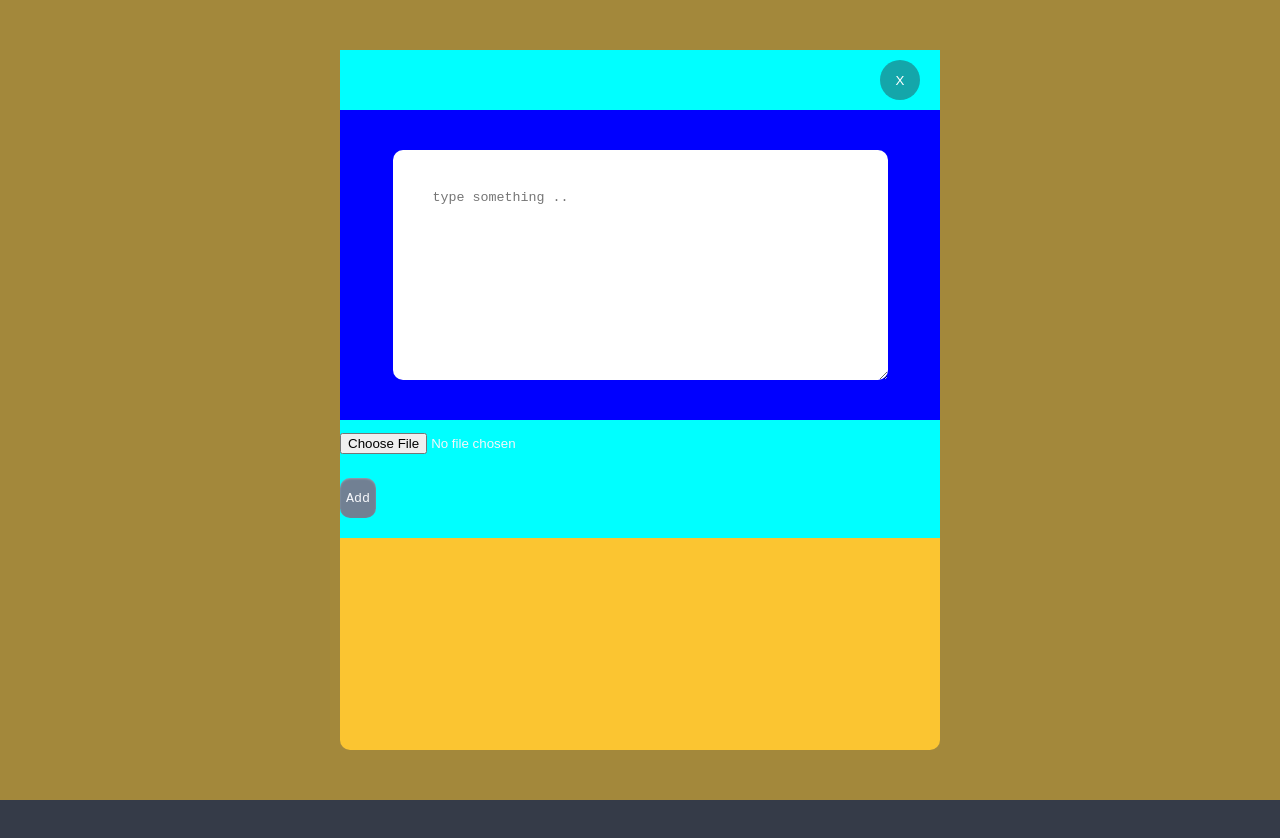
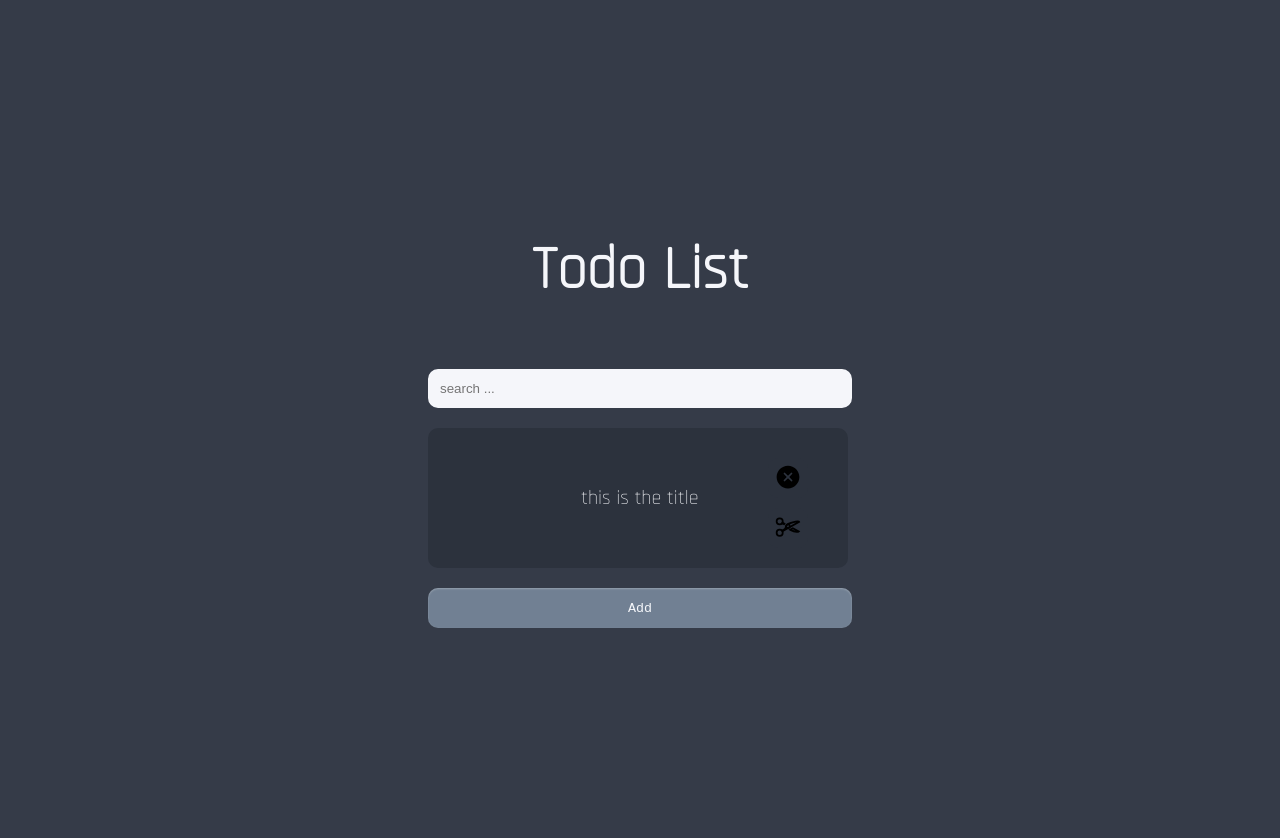
Before and after one commit to Haile-08/TODO_APP, a React (Create React App) app in the folder client/: page / in a window 1280 px wide. Built offline with nearby package versions, Linux system fonts and the light colour scheme.

Commit message:
finished the modal

```diff
--- a/client/src/components/add_btn/add_btn.js
+++ b/client/src/components/add_btn/add_btn.js
@@ -1,10 +1,12 @@
 import React from "react";
 import "../../css/Addbtn.css";
 
-function Add_Btn() {
+function Add_Btn({ modal }) {
   return (
     <>
-      <button className="addbtn">Add</button>
+      <button className="addbtn" onClick={modal}>
+        Add
+      </button>
     </>
   );
 }
--- a/client/src/components/close/close.js
+++ b/client/src/components/close/close.js
@@ -2,9 +2,9 @@ import React from "react";
 import close from "../../assets/close.svg";
 import "../../css/close.css";
 
-function Close() {
+function Close({ modal }) {
   return (
-    <button className="closebtn">
+    <button className="closebtn" onClick={modal}>
       <p>X</p>
     </button>
   );
--- a/client/src/components/modal/modalpage.js
+++ b/client/src/components/modal/modalpage.js
@@ -2,12 +2,12 @@ import React from "react";
 import "../../css/modalpage.css";
 import PostModal from "./post/postmodal";
 
-function Modalpage() {
+function Modalpage({ modal }) {
   return (
     <div className="modal">
       <div className="overlay">
         <div className="modalcontent">
-          <PostModal />
+          <PostModal modal={modal} />
         </div>
       </div>
     </div>
--- a/client/src/components/modal/post/postmodal.js
+++ b/client/src/components/modal/post/postmodal.js
@@ -1,13 +1,13 @@
 import React from "react";
-import Add_Btn from "../../add_btn/add_btn";
 import Close from "../../close/close";
 import "../../../css/postmodal.css";
+import img from "../../../assets/img.svg";
 
-function PostModal() {
+function PostModal({ modal }) {
   return (
     <div className="postmodalcontainer">
       <div className="closebtncont">
-        <Close />
+        <Close modal={modal} />
       </div>
       <div className="posttxt">
         <textarea
@@ -18,10 +18,14 @@ function PostModal() {
         />
       </div>
       <div className="postimginsert">
-        <input type="file" id="img" name="img" accept="image/*" />
+        <input type="file" id="file" accept="image/*" />
+        <label for="file">
+          <img src={img} />
+          choose file
+        </label>
       </div>
       <div className="postbtnarea">
-        <Add_Btn />
+        <button className="postbtn">Add</button>
       </div>
     </div>
   );
--- a/client/src/css/close.css
+++ b/client/src/css/close.css
@@ -10,4 +10,5 @@
     display: flex;
     justify-content: center;
     align-items: center;
+    cursor: pointer;
 }
--- a/client/src/css/modalpage.css
+++ b/client/src/css/modalpage.css
@@ -8,7 +8,7 @@
   width: 100%;
   height: 100%;
   z-index: 10;
-  background-color: #fbc5318e;
+  background-color: #fbc5315d;
   display: flex;
   justify-content: center;
   align-items: center;
--- a/client/src/css/postmodal.css
+++ b/client/src/css/postmodal.css
@@ -2,7 +2,6 @@
     display: flex;
     flex-direction: column;
     height: auto;
-    background-color: aqua;
 }
 .closebtncont{
     display: flex;
@@ -10,7 +9,7 @@
     border-radius: 50%;
 }
 .posttxt {
-    background-color: blue;
+
     padding: 40px 0px;
     width: 600px;
     height: auto;
@@ -25,3 +24,49 @@
     height: auto;
     padding: 40px;
 }
+.postimginsert {
+
+    height: 100px;
+    display: flex;
+    justify-content: center;
+    align-items: center;
+    border: 2px solid #0097e6;
+    margin: 0px 78px;
+    border-radius: 5px;
+    border-style: dashed;
+}
+.postimginsert label{
+    background-color: #0097e6;
+    display: flex;
+    justify-content: center;
+    align-items: center;
+    height: 50px;
+    width: 200px;
+    border-radius: 5px;
+    cursor: pointer;
+
+}
+.postimginsert input[type="file"]{
+    display: none;
+}
+.postimginsert label img{
+    height: 30px;
+    width: 30px;
+}
+.postbtnarea{
+    display: flex;
+    justify-content: center;
+    align-items: center;
+    margin-top: 100px;
+}
+.postbtn{
+    height: 50px;
+    width: 300px;
+    font-size: 20px;
+    color: #f5f6fa;
+    background-color: #0097e6;
+    outline: none;
+    border: none;
+    border-radius: 5px;
+    cursor: pointer;
+}
--- a/client/src/pages/AppLayout.js
+++ b/client/src/pages/AppLayout.js
@@ -1,20 +1,25 @@
 import Searchbar from "../components/search/searchbar";
 import Items from "../components/items/items";
 import Add_Btn from "../components/add_btn/add_btn";
+import Modal from "../hooks/modal";
 import Modalpage from "../components/modal/modalpage";
 
 import "../css/App.css";
 
-import React from "react";
+import React, { useState } from "react";
 
 function AppLayout() {
+  const [modal, setModal] = useState(false);
+  const toggleModal = () => {
+    setModal(!modal);
+  };
   return (
     <div className="layout">
       <h1 className="h">Todo List</h1>
+      {modal && <Modalpage modal={toggleModal} />}
       <Searchbar />
       <Items />
-      <Add_Btn />
-      <Modalpage />
+      <Add_Btn modal={toggleModal} />
     </div>
   );
 }
```
Also changed, not shown: client/src/hooks/modal.js (deleted, +0 -8 lines), client/src/assets/img.svg (added).
